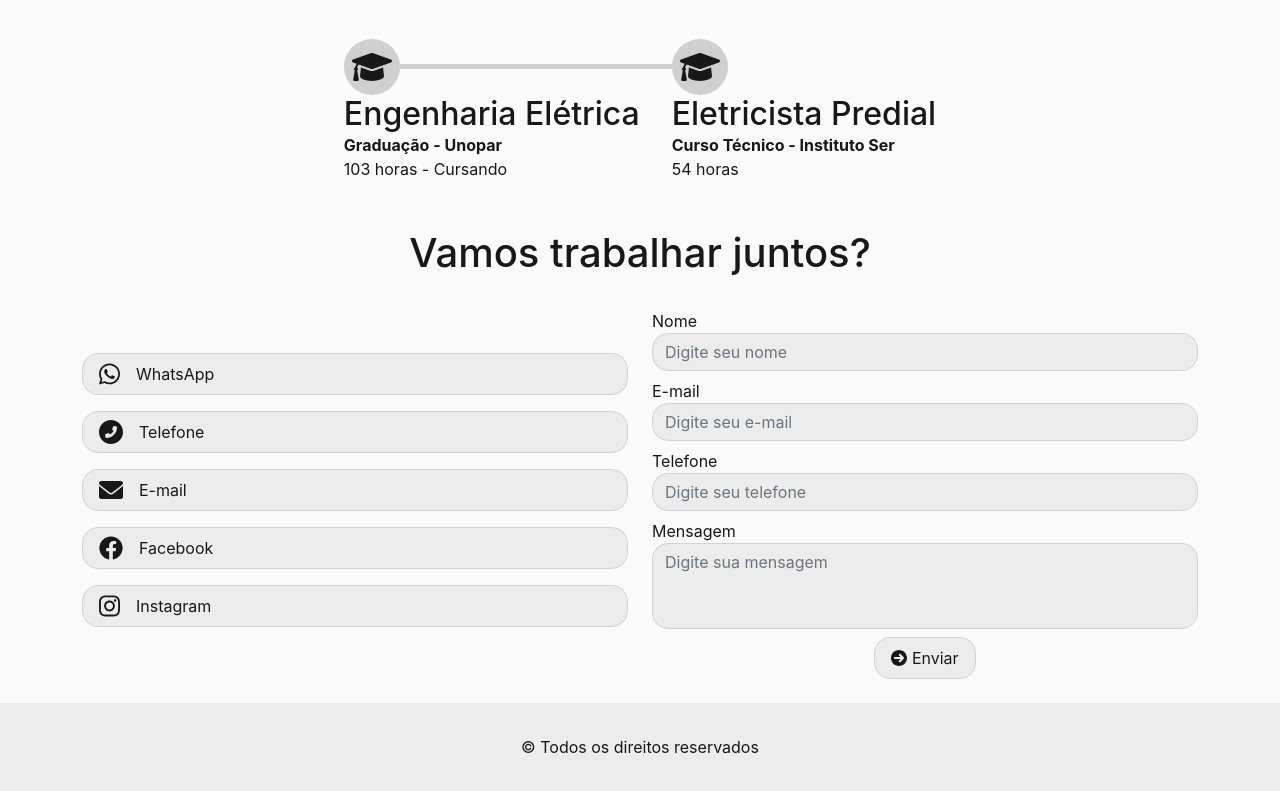
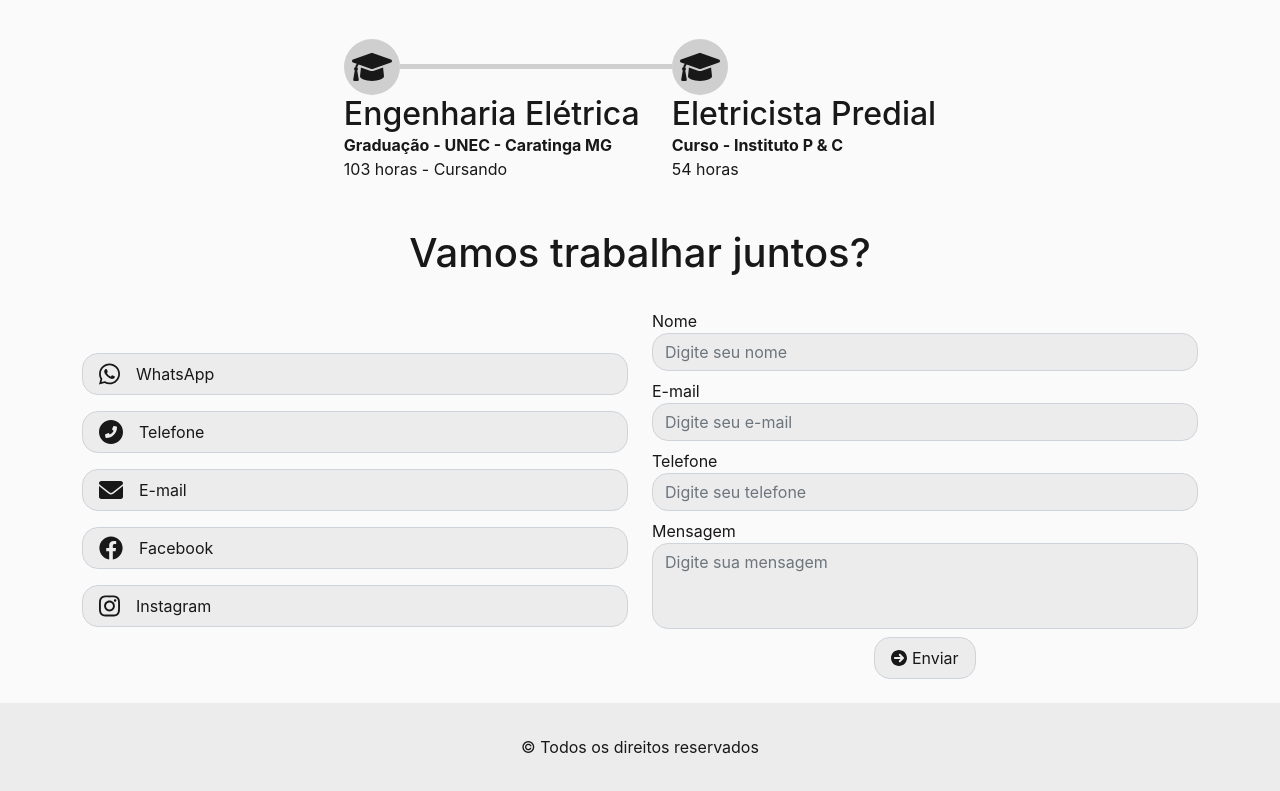
Before and after one commit to kaualandi/lenilson, a React (Create React App) app: page / in a window 1280 px wide. Shown: the part 1078-1869 px from the top of the page. Built offline with nearby package versions, Linux system fonts and the light colour scheme; no server answers.

Commit message:
updated curses

```diff
--- a/src/Components/Academy/index.jsx
+++ b/src/Components/Academy/index.jsx
@@ -12,14 +12,14 @@ export default function Academy() {
                 id: 1,
                 title: 'Engenharia Elétrica',
                 type: 'Graduação',
-                location: 'Unopar',
+                location: 'UNEC - Caratinga MG',
                 hours: '103 horas - Cursando',
             },
             {
                 id: 2,
                 title: 'Eletricista Predial',
-                type: 'Curso Técnico',
-                location: 'Instituto Ser',
+                type: 'Curso',
+                location: 'Instituto P & C',
                 hours: '54 horas',
             }
         ]);
```
